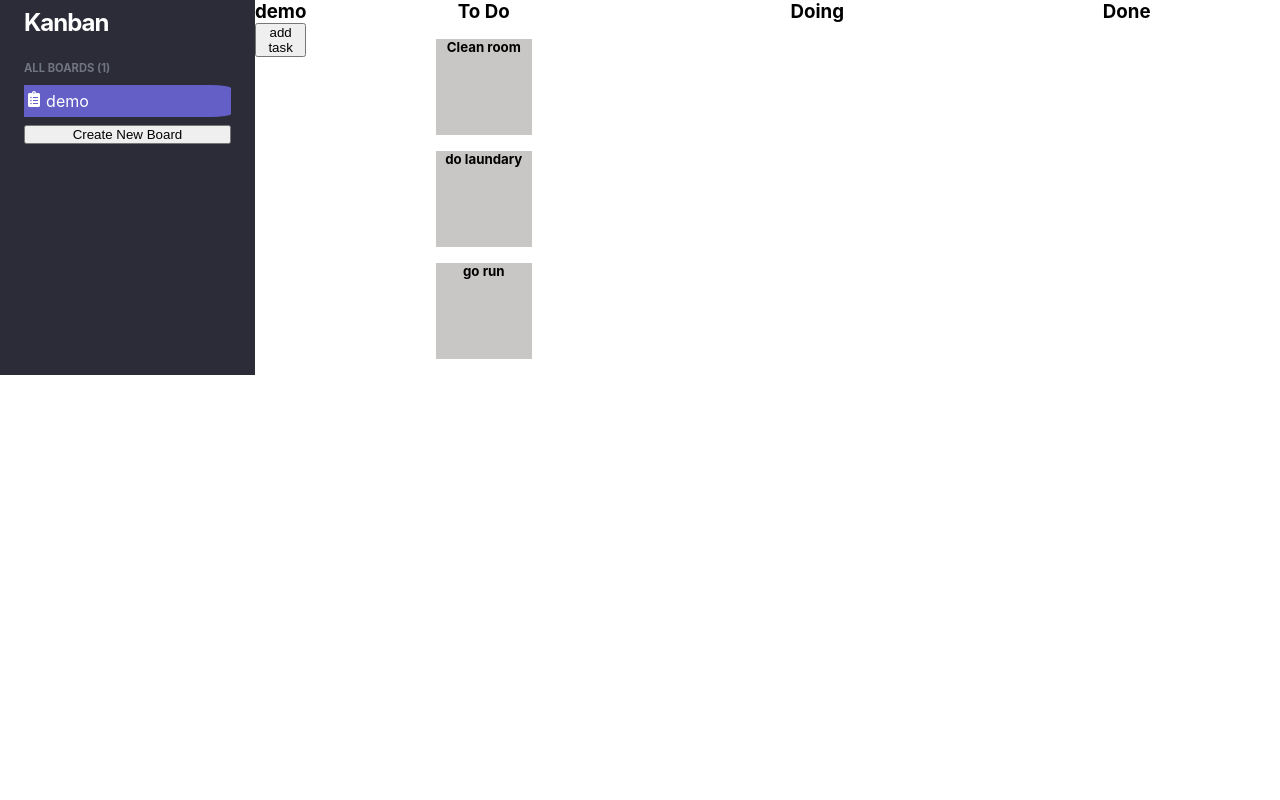
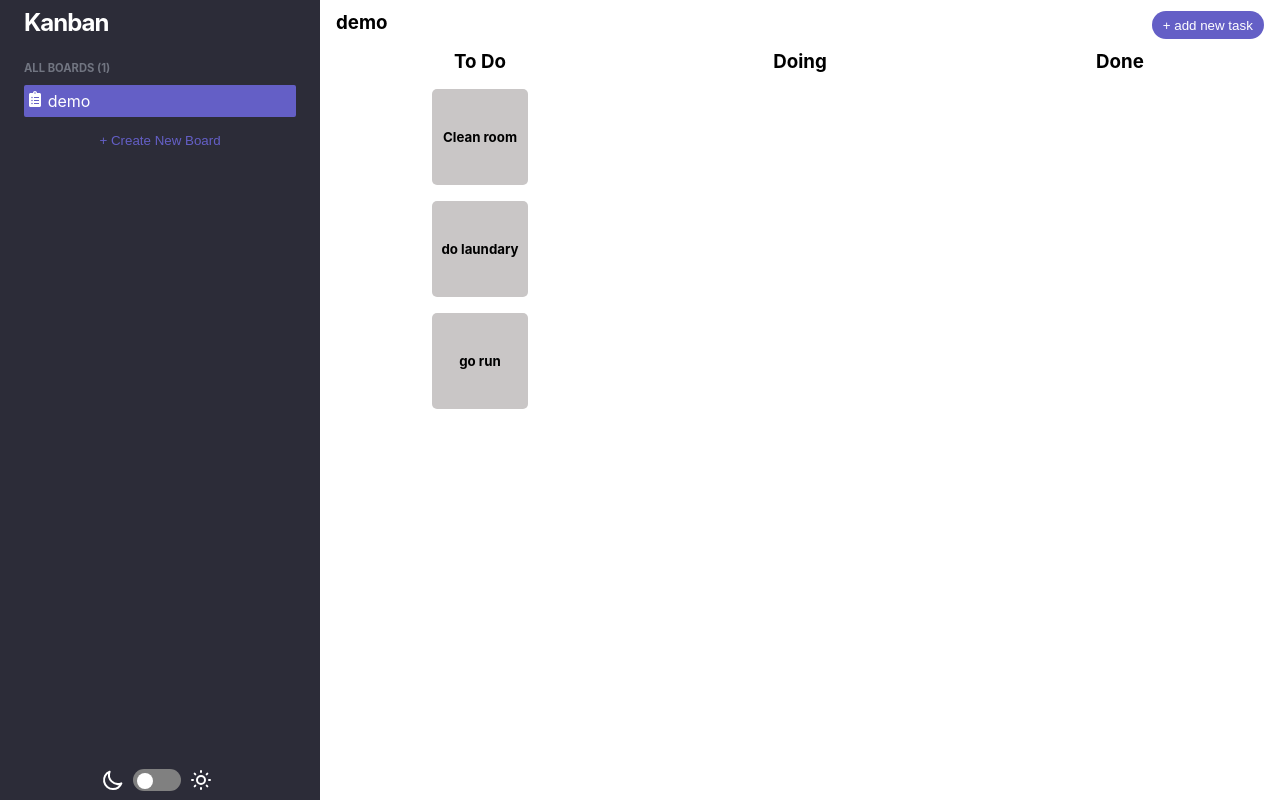
Before and after one commit to anmol1468/kanban, a React (Create React App) app: page / in a window 1280 px wide. Built offline with nearby package versions, Linux system fonts and the light colour scheme.

Commit message:
progress with styling(sidebar)

```diff
--- a/src/componenets/Projects/Projects.jsx
+++ b/src/componenets/Projects/Projects.jsx
@@ -4,8 +4,11 @@ import styles from './Projects.module.scss'
 import { addProject, changeVisibleProject } from '../projectSlice'
 import { useDispatch } from 'react-redux'
 import { FaClipboardList } from 'react-icons/fa'
+import { HiOutlineSun, HiOutlineMoon } from 'react-icons/hi'
 
 const Projects = () => {
+
+  const onToggle = () => {}
 
   const projects = useSelector(state => state.projects.projects)
   const visibleProjectIndex = useSelector(state => state.projects.visibleProjectIndex)
@@ -35,7 +38,14 @@ const Projects = () => {
           ><FaClipboardList></FaClipboardList> {project.name}</li>
         })}
       </ul>
-      <button onClick={addProjectHandler}>Create New Board</button>
+      <button onClick={addProjectHandler}>+ Create New Board</button>
+
+      <div className={styles.toggle}>
+        <HiOutlineMoon />
+        <input onClick={onToggle} type="checkbox" id="switch" /><label for="switch">Toggle</label>
+        <HiOutlineSun />
+      </div>
+      {/* <button></button> */}
     </div>
   )
 }
--- a/src/componenets/Projects/Projects.module.scss
+++ b/src/componenets/Projects/Projects.module.scss
@@ -5,10 +5,13 @@
   flex-direction: column;
   width: 25%;
   text-align: left;
+  position: relative;
+
   padding: 0.5rem 1.5rem;
   // height: 100%;
   background-color: var(--background-1);
   color: var(--main-text-color);
+  height: 100vh;
 
   h1 {
     font-size: 1.5rem;
@@ -27,12 +30,99 @@
     padding-bottom: 0.4rem;
     display: flex;
     flex-direction: column;
+    overflow-y: scroll;
+    scrollbar-width: none;
+    -ms-overflow-style: none;
+    max-height: 50%;
+
+    &::-webkit-scrollbar {
+        width: 0;
+        height: 0;
+      }
+
 
     li {
       list-style: none;
-      padding: 0.4rem 0 0.4rem 0.1rem;
+      padding: 0.4rem 0 0.4rem 0.2rem;
       margin: 0.1rem 0;
-      border-radius: 0 10% 10% 0;
+      border-radius: 2px;
+      // border-radius: 0 10% 10% 0;
+    }
+  }
+
+  button {
+    margin-top: 0.5rem;
+    background-color: transparent;
+    border: none;
+    color: var(--color-primary);
+  }
+
+
+    input[type="checkbox"] {
+      height: 0;
+      width: 0;
+      visibility: hidden;
+    }
+
+  .toggle {
+    display: flex;
+    align-items: center;
+    position: absolute;
+    margin: 0.5rem auto;
+    bottom: 0;
+    left: 49%;
+    transform: translateX(-50%);
+    width: auto;
+    justify-content: center;
+
+    svg {
+      margin: 0 0.5rem;
+      font-size: 1.5rem;
+    }
+
+
+    label {
+      cursor: pointer;
+      text-indent: -9999px;
+      width: 3rem;
+      height: 1.425rem;
+      background: grey;
+      display: block;
+      border-radius: 1rem;
+      position: relative;
+
+        &:after {
+          content: '';
+          position: absolute;
+          top: 4px;
+          left: 4px;
+          width: 1rem;
+          height: 1rem;
+          background: #fff;
+          border-radius: 9px;
+          transition: 0.3s;
+        }
+      }
+
+    input:checked+label {
+      background: #a441a4;
+
+      &:after {
+        left: calc(100% - 5px);
+        transform: translateX(-100%);
+      }
+    }
+
+    label:active:after {
+      width: 13px;
+    }
+
+    // centering
+    body {
+      display: flex;
+      justify-content: center;
+      align-items: center;
+      height: 100vh;
     }
   }
 }
--- a/src/componenets/board/Board.jsx
+++ b/src/componenets/board/Board.jsx
@@ -80,10 +80,10 @@ const Board = ({projects, visibleProjectIndex}) => {
   // in the code below i am calling it ref1 instead of ref to that i can access the value in the State component props and then use ref property to assign the reference.
 
   return (
-    <>
+    <div className={styles.boardContainer}>
       <div className={styles.boardHeader}>
         <h3>{projects[visibleProjectIndex].name}</h3>
-        <button onClick={toggleShowPromt}>add task</button>
+        <button onClick={toggleShowPromt}>+ add new task</button>
       </div>
 
       <div className={styles.board}>
@@ -93,7 +93,7 @@ const Board = ({projects, visibleProjectIndex}) => {
       </div>
 
       <PromptBox visible={showPromt} changeVisible={setShowPrompt} visibleProjectIndex={visibleProjectIndex} />
-    </>
+    </div>
   )
 }
 
--- a/src/componenets/board/Board.module.scss
+++ b/src/componenets/board/Board.module.scss
@@ -1,5 +1,32 @@
-.board {
+
+.boardContainer {
   display: flex;
-  width: 100%;
+  width: 75%;
+  // justify-content: space-around;
+  flex-direction: column;
+
+
+  .boardHeader {
+    display: flex;
+    justify-content: space-between;
+    padding: 0.7rem 1rem;
+
+    button {
+      background-color: var(--color-primary);
+      color: var(--main-text-color);
+      border-radius: 20px;
+      padding: 0.4rem 0.7rem;
+      border: none;
+    }
+  }
+
+  .board {
+  display: flex;
+  // width: 75%;
   justify-content: space-around;
+
+  > div {
+    flex-basis: 33%;
+  }
 }
+}
--- a/src/componenets/card/Card.module.scss
+++ b/src/componenets/card/Card.module.scss
@@ -1,8 +1,12 @@
 .card {
-  height: 6rem;
+  min-height: 6rem;
   width: 6rem;
   background-color: #c9c6c6;
   margin: 1rem 0;
+  display: flex;
+  align-items: center;
+  justify-content: center;
+  border-radius: 5px;
 
 
   .banner {
--- a/src/componenets/projectSlice.js
+++ b/src/componenets/projectSlice.js
@@ -35,13 +35,16 @@ const projectSlice = createSlice({
   reducers: {
     addProject: (state, action) => {
       const { projectId, projectName } = action.payload;
+
+      if (projectName.length) {
+
       state.projects.push({
         id: projectId,
         name: projectName,
         toDo: [],
         doing: [],
         done: [],
-      });
+      });}
     },
     changeVisibleProject: (state, action) => {
       state.visibleProjectIndex = action.payload
--- a/src/componenets/promptBox/PromptBox.jsx
+++ b/src/componenets/promptBox/PromptBox.jsx
@@ -53,7 +53,7 @@ const PromptBox = ({visible, changeVisible, visibleProjectIndex}) => {
         <h4>Create new task</h4>
         <div>
           <h6>title</h6>
-          <input type="text" value={title} onChange={changeTitle} />
+          <input type="text" value={title} maxLength='30' onChange={changeTitle} />
         </div>
         <div>
           <h6>description</h6>
--- a/src/componenets/state/State.module.scss
+++ b/src/componenets/state/State.module.scss
@@ -1,5 +1,8 @@
 .state {
   text-align: center;
+  display: flex;
+  flex-direction: column;
+  align-items: center;
 
 
   ul {
```
